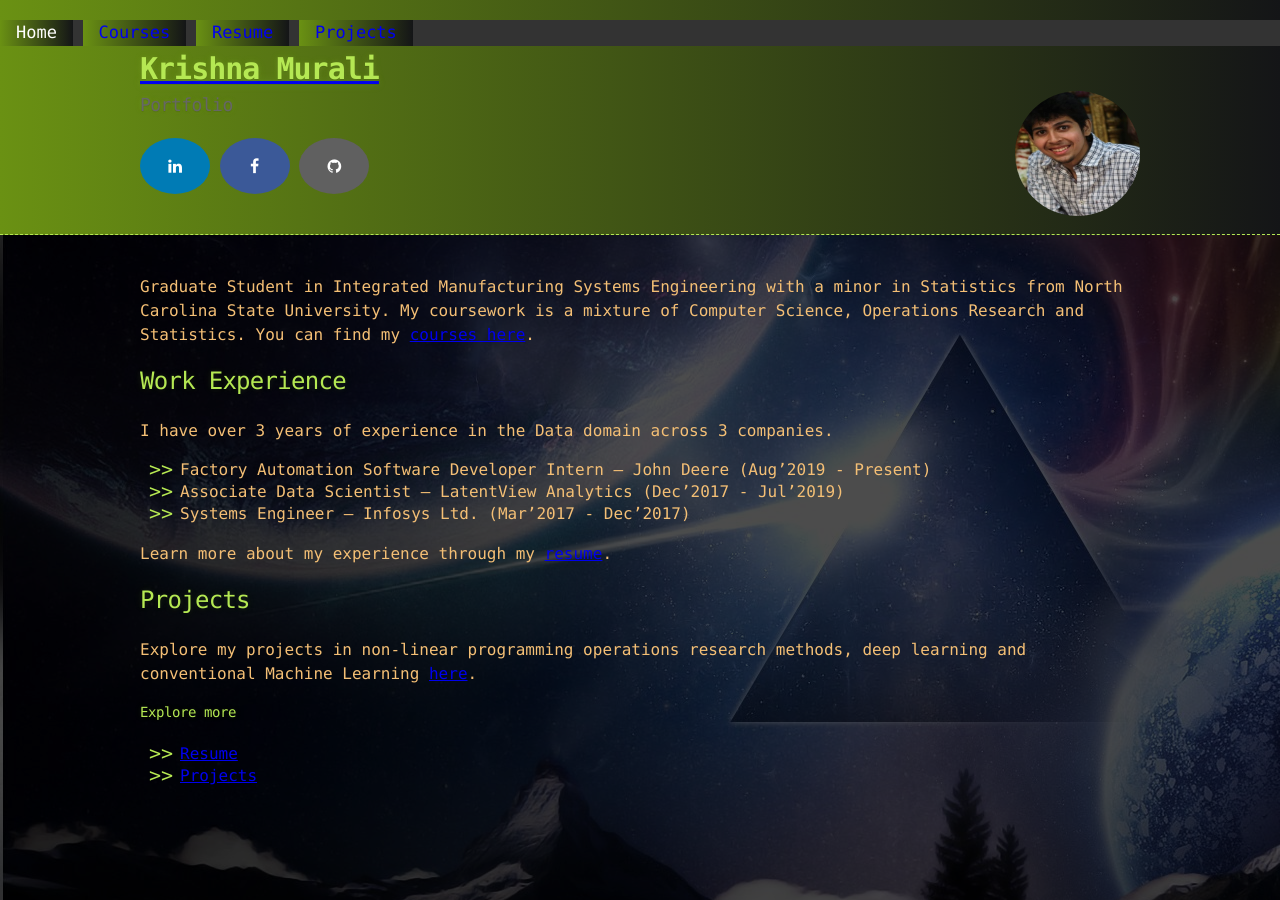
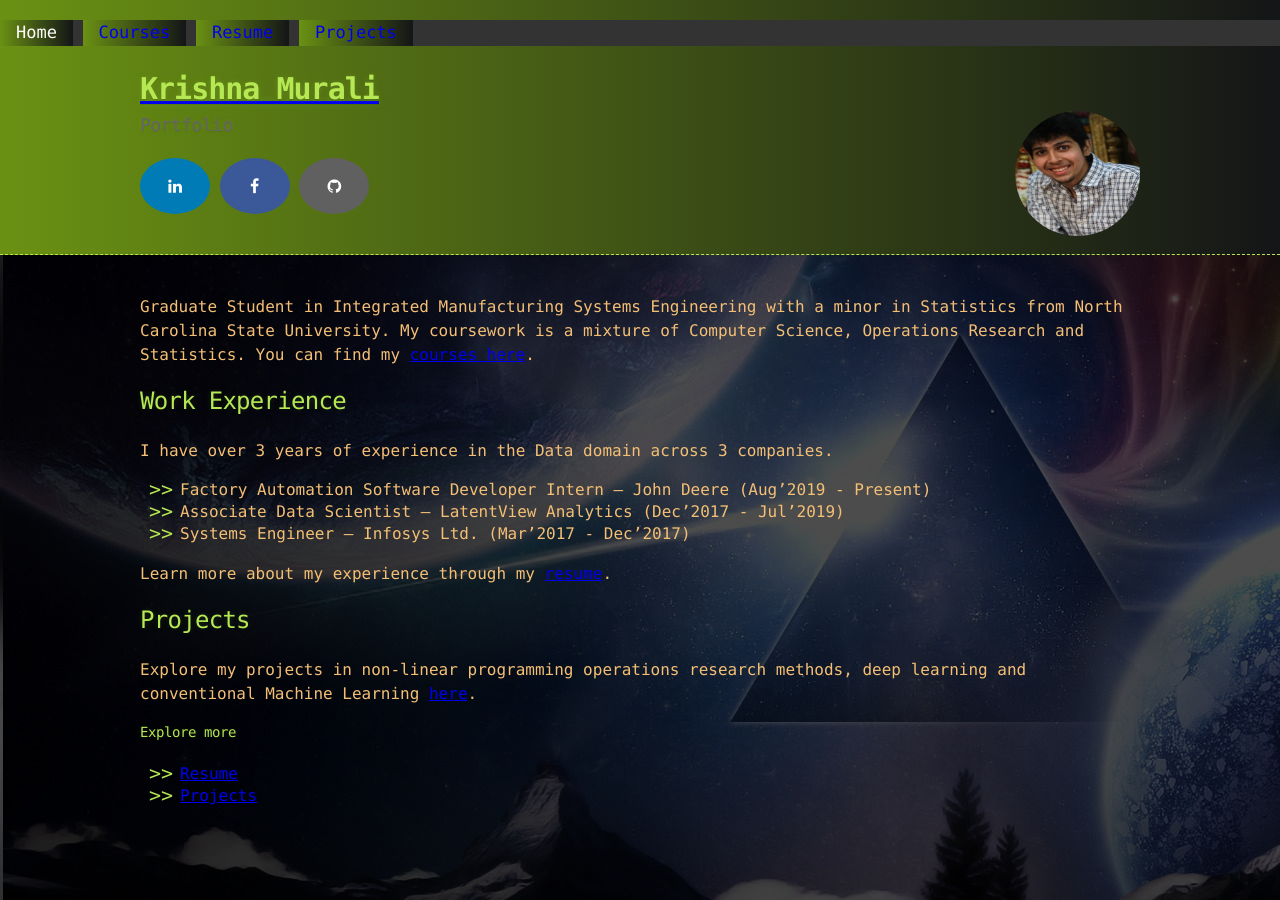
Before and after one commit to KrishnaMurali177/KrishnaMurali177.github.io, a Jekyll site: the page built from index.md, in a window 1280 px wide. Built offline with Jekyll 4.4.1, drawn with Linux system fonts in a browser that asks for light colours.

Commit message:
Update jekyll-theme-hacker.scss

```diff
--- a/_sass/jekyll-theme-hacker.scss
+++ b/_sass/jekyll-theme-hacker.scss
@@ -41,7 +41,7 @@ section {
   margin: 0 0 20px 0;
 }
 
-h1, h2, h3, h4, h5, h6 {
+h1, h2, h3, h4, h5, h6, .topnav {
   margin: 0 0 20px;
 }
 
```
